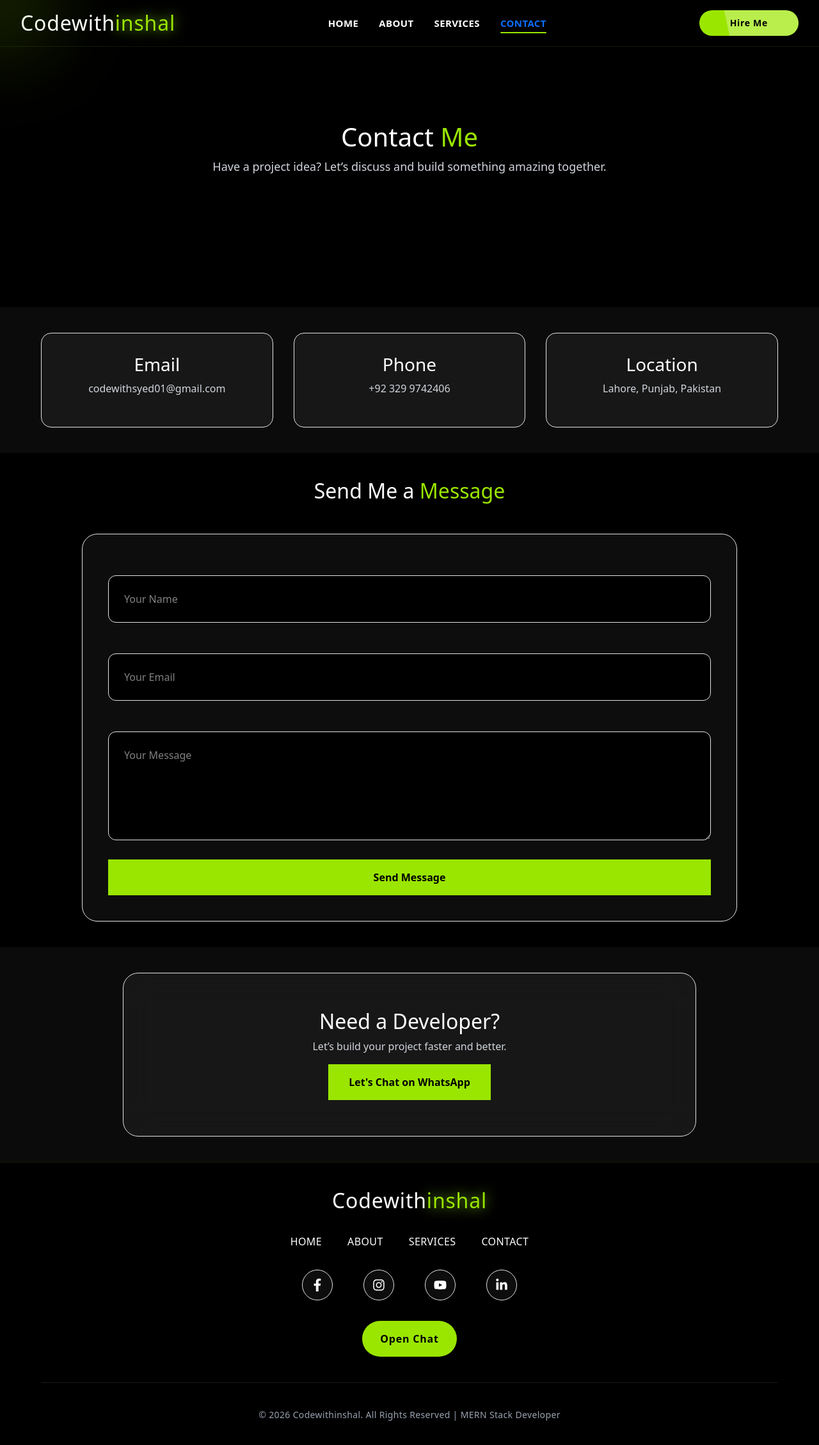
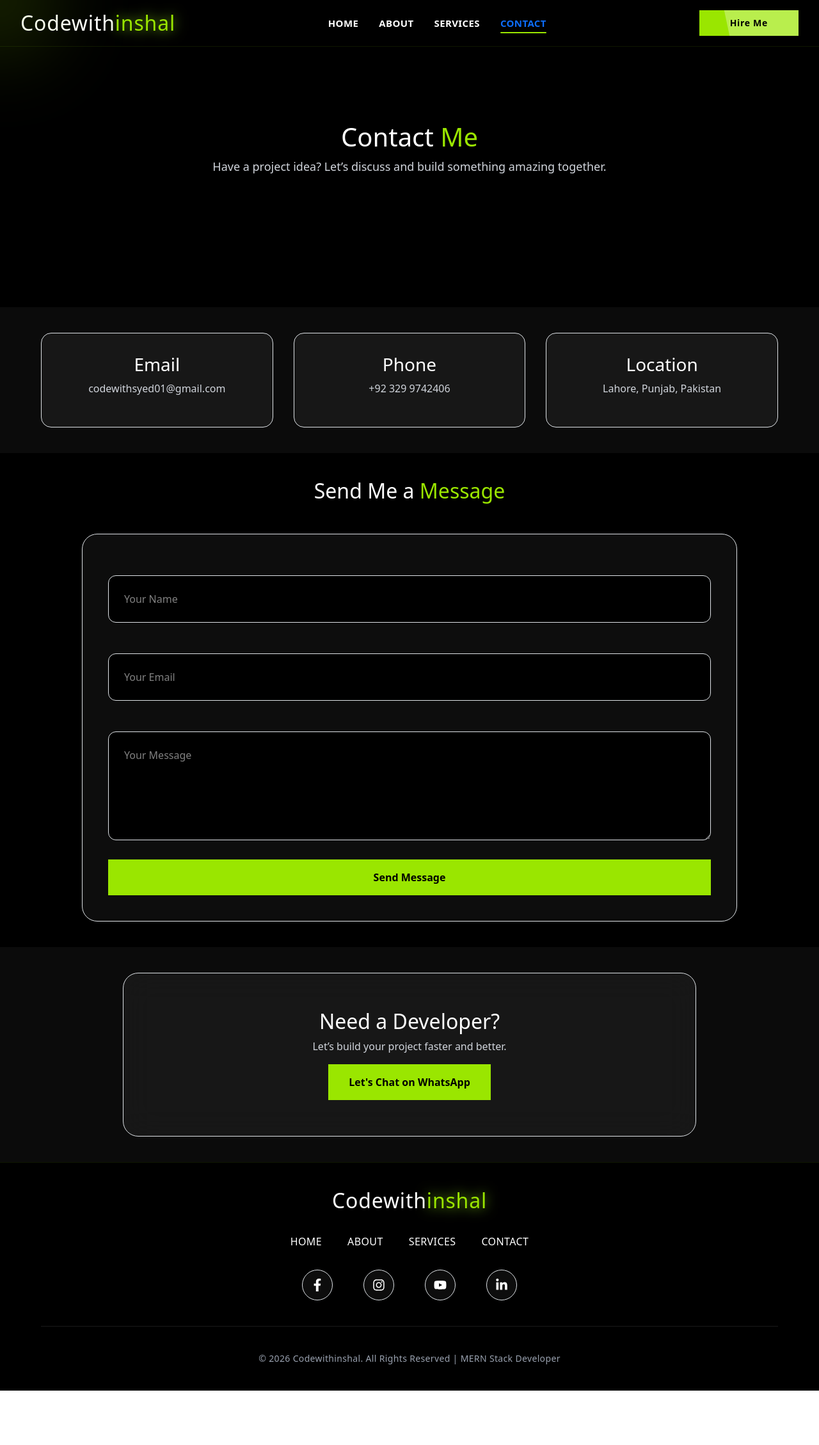
Before and after one commit to codewith-inshal/codewithsyed, a React (Vite) app: page /contact in a window 1280 px wide. Shown: the top 2258 px of the page at 64% size. After the commit the page ends 2173 px from the top, so only its background shows below. Built offline with nearby package versions, Linux system fonts and the light colour scheme.

Commit message:
Updated Footer...

```diff
--- a/src/components/Footer.jsx
+++ b/src/components/Footer.jsx
@@ -70,7 +70,7 @@ function Footer() {
                 <Link
                   to={item.path}
                   style={{ textDecoration: "none" }}
-                  className="text-white font-medium tracking-wide hover:text-lime-400 transition-all duration-300"
+                  className="text-white font-medium tracking-wide hover:text-lime-4x00 transition-all duration-300"
                 >
                   {item.name}
                 </Link>
@@ -104,22 +104,6 @@ function Footer() {
               </motion.a>
             ))}
           </motion.div>
-
-          {/* HIRE ME BUTTON */}
-          <motion.a
-            href="https://wa.me/923299742406"
-            target="_blank"
-            rel="noopener noreferrer"
-            whileHover={{
-              scale: 1.05,
-              boxShadow: "0px 0px 25px rgba(132, 204, 22, 0.5)",
-            }}
-            whileTap={{ scale: 0.95 }}
-            style={{ textDecoration: "none" }}
-            className="bg-lime-400 text-black px-7 py-3 rounded-full font-bold tracking-wider transition-all duration-300"
-          >
-            Open Chat
-          </motion.a>
         </div>
 
         {/* DIVIDER */}
--- a/src/components/Navbar.jsx
+++ b/src/components/Navbar.jsx
@@ -74,7 +74,7 @@ function Navbar() {
             boxShadow: "0px 0px 20px rgba(132, 204, 22, 0.6)",
           }}
           whileTap={{ scale: 0.95 }}
-          className="relative overflow-hidden bg-lime-400 text-black px-5 py-2.5 rounded-full font-bold text-sm tracking-wider shadow-md transition-all duration-300 no-underline"
+          className="relative overflow-hidden bg-lime-400 text-black px-5 py-2.5 font-bold text-sm tracking-wider shadow-md transition-all duration-300 no-underline"
           style={{ textDecoration: "none" }}
         >
           <span className="relative z-10">Hire Me</span>
```
